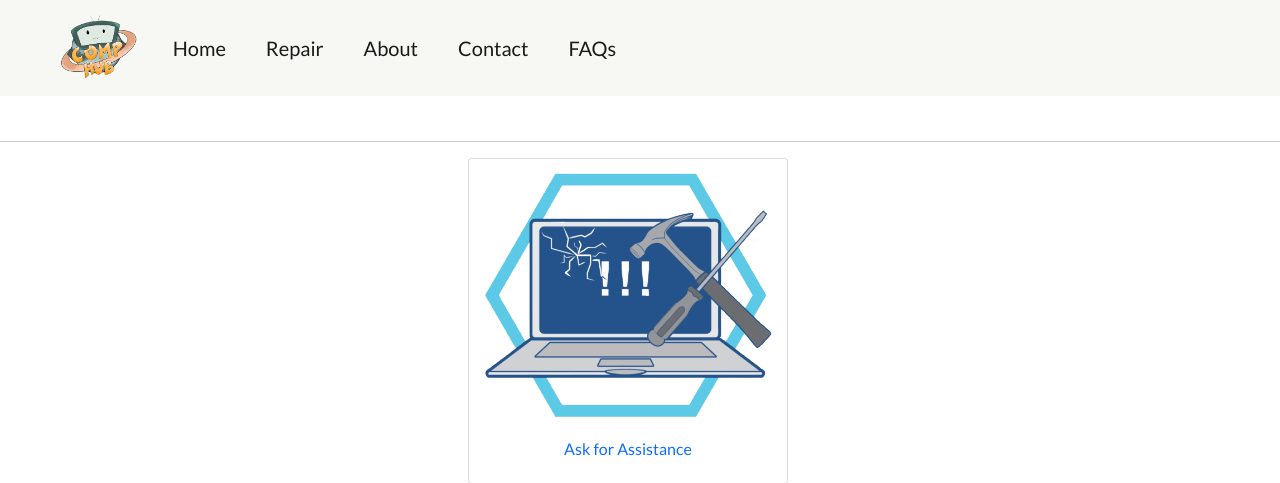
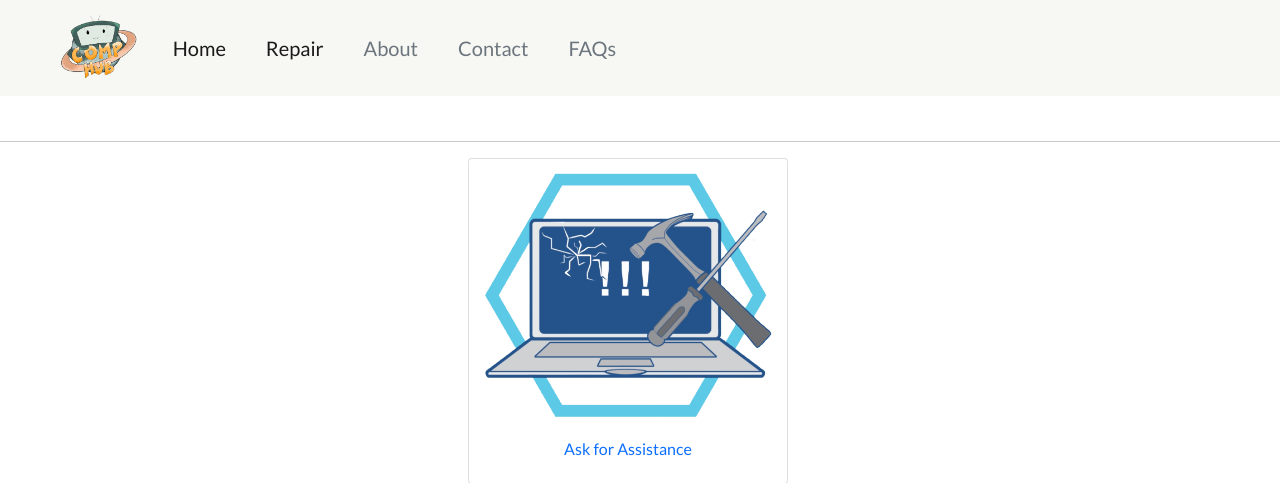
Before and after one commit to baconwrapped-coding/IT-Service-Request, a PHP site: page /views/home.php in a window 1280 px wide. Shown: the top 483 px of the page. Run offline with PHP 8.4, Linux system fonts and the light colour scheme.

Commit message:
Add files via upload

```diff
--- a/views/navbar.php
+++ b/views/navbar.php
@@ -26,13 +26,13 @@
                         <a class="nav-link mx-1 px-3" href="repair.php">Repair</a>
                     </li>
                     <li class="nav-item">
-                        <a class="nav-link mx-1 px-3" href="about.php">About</a>
+                        <a class="nav-link mx-1 px-3 disabled" href="about.php">About</a>
                     </li>
                     <li class="nav-item">
-                        <a class="nav-link mx-1 px-3" href="contact.php">Contact</a>
+                        <a class="nav-link mx-1 px-3 disabled" href="contact.php">Contact</a>
                     </li>
                     <li class="nav-item">
-                        <a class="nav-link mx-1 px-3" href="faqs.php">FAQs</a>
+                        <a class="nav-link mx-1 px-3 disabled" href="faqs.php">FAQs</a>
                     </li>
                 </ul>
             </div>
```
